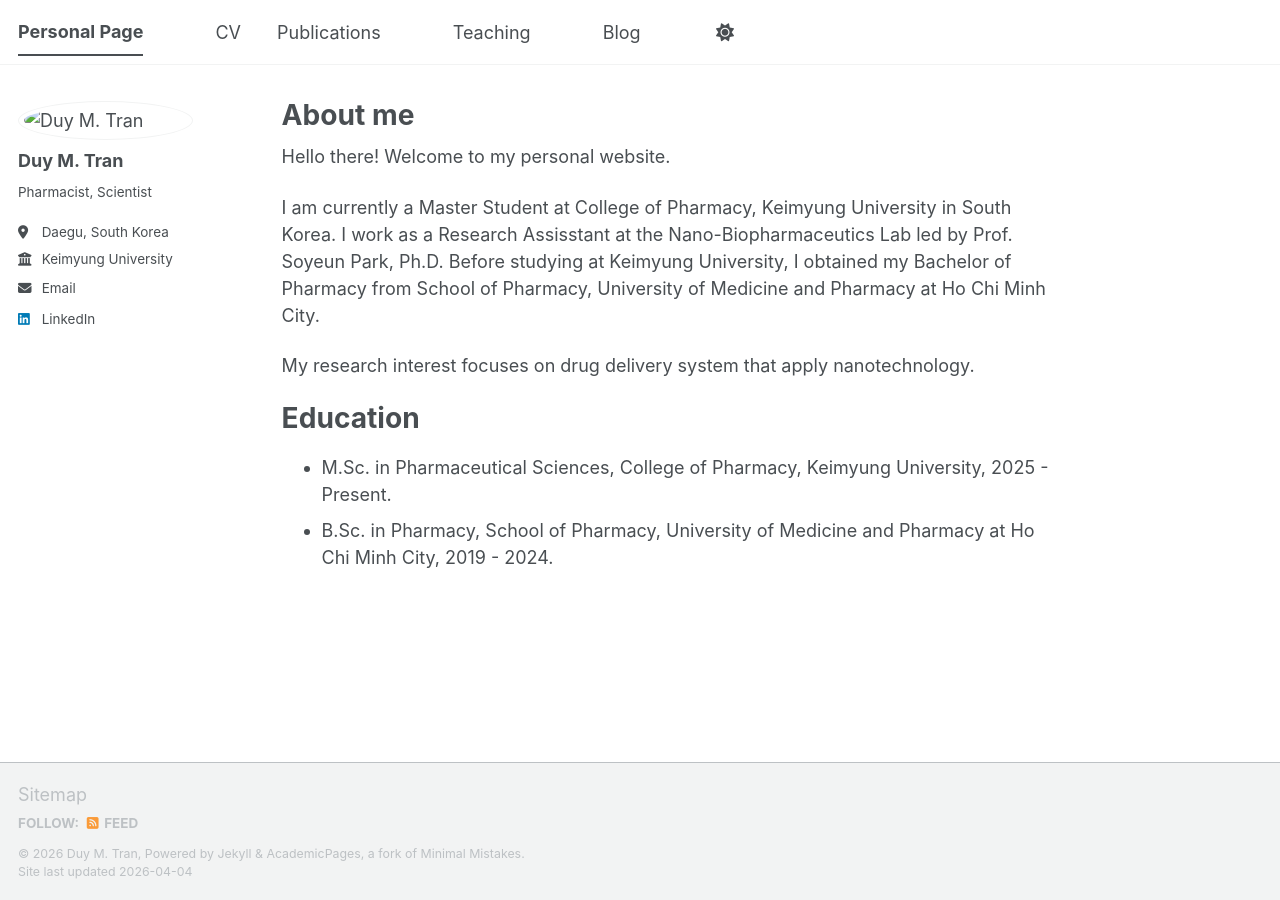
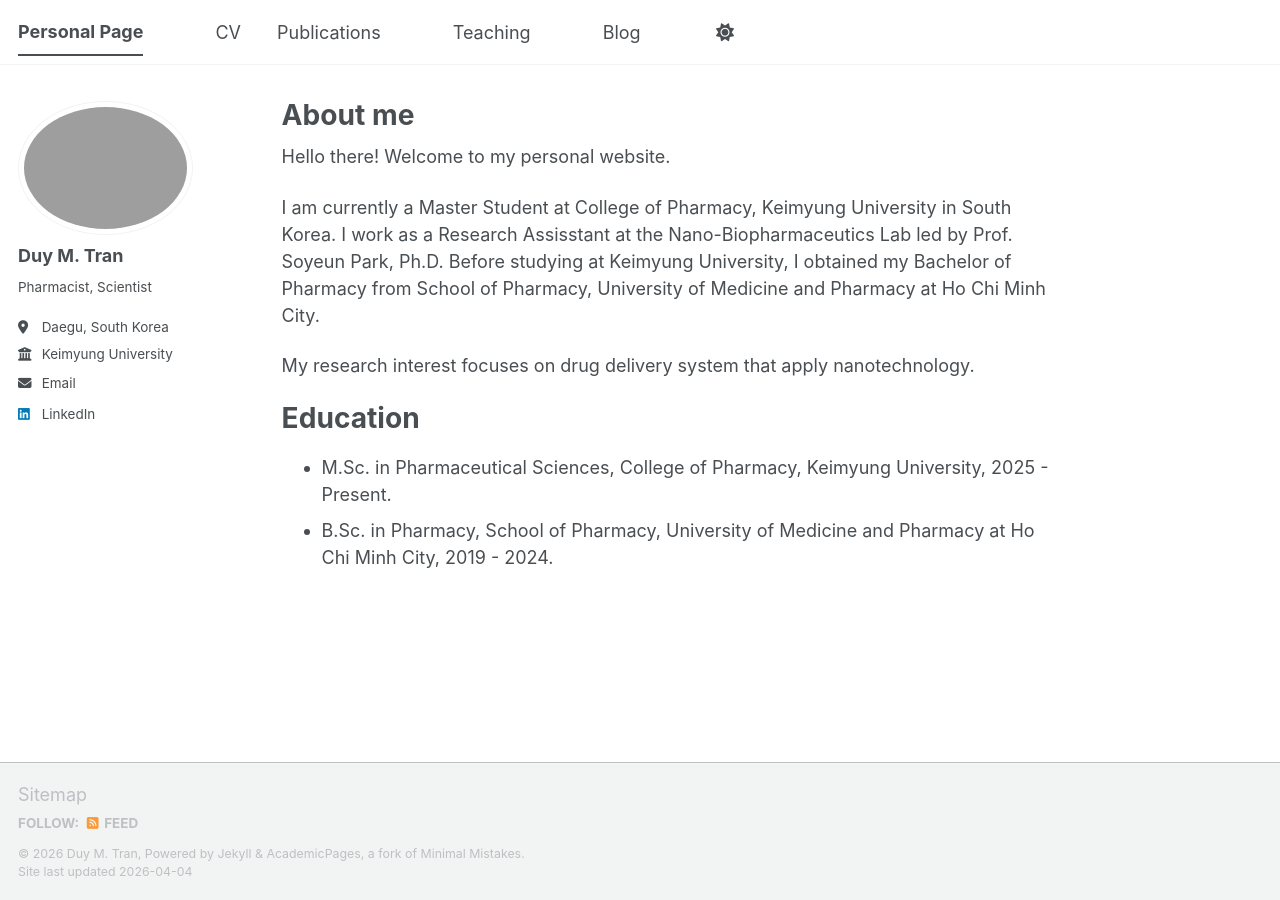
Before and after one commit to tranminhduy-git/tmduy.github.io, a Jekyll site: the page built from _pages/about.md, in a window 1280 px wide. Built offline with Jekyll 4.4.1, drawn with Linux system fonts in a browser that asks for light colours; a script bundle is joined from its source files by our own code; library files that are not in the unit come from our copies.

Commit message:
Update _config.yml

```diff
--- a/_config.yml
+++ b/_config.yml
@@ -23,7 +23,7 @@ repository               : "https://tranminhduy-git.github.io/tmduy.github.io//"
 #               Additional customization can be done by editing /_includes/author-profile.html
 author:
   # Biographic information
-  avatar           : "IMG_3886.jpeg"
+  avatar           : "IMG_4320.jpeg"
   name             : "Duy M. Tran"
   pronouns         :  # example: "she/her"
   bio              : "Pharmacist, Scientist"
```
